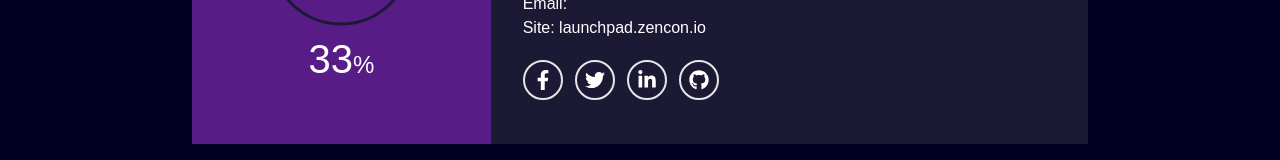
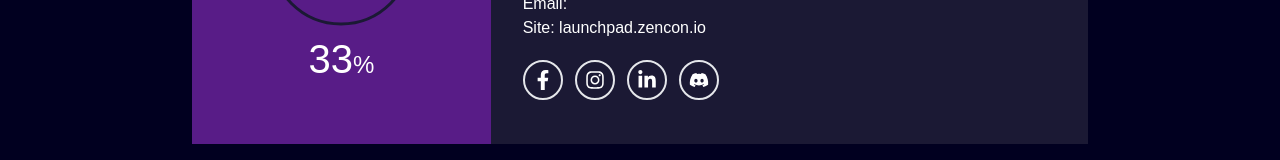
Before and after one commit to ZeniqDmcc/zencon-frontend-v2, a Next.js app: page /status in a window 1280 px wide. Shown: the part 336-496 px from the top of the page. Built offline with nearby package versions, Linux system fonts and the light colour scheme; no server answers.

Commit message:
chore: updating the social media links

```diff
--- a/components/ContactDetails/ContactDetails.jsx
+++ b/components/ContactDetails/ContactDetails.jsx
@@ -20,16 +20,24 @@
                 </div>
                 <div className="flex gap-3">
                     <div className="border-2 p-2 rounded-full">
-                    <svg fill="#fff" height="20" width="20" xmlns="http://www.w3.org/2000/svg" viewBox="0 0 320 512"><path d="M279.14 288l14.22-92.66h-88.91v-60.13c0-25.35 12.42-50.06 52.24-50.06h40.42V6.26S260.43 0 225.36 0c-73.22 0-121.08 44.38-121.08 124.72v70.62H22.89V288h81.39v224h100.17V288z" /></svg>
+                        <Link href="https://www.facebook.com/zenconhackathon">
+                            <svg fill="#fff" height="20" width="20" xmlns="http://www.w3.org/2000/svg" viewBox="0 0 320 512"><path d="M279.14 288l14.22-92.66h-88.91v-60.13c0-25.35 12.42-50.06 52.24-50.06h40.42V6.26S260.43 0 225.36 0c-73.22 0-121.08 44.38-121.08 124.72v70.62H22.89V288h81.39v224h100.17V288z" /></svg>
+                        </Link>
                     </div>
                     <div className="border-2 p-2 rounded-full">
-                    <svg fill="#fff" height="20" width="20" xmlns="http://www.w3.org/2000/svg" viewBox="0 0 512 512"><path d="M459.37 151.716c.325 4.548.325 9.097.325 13.645 0 138.72-105.583 298.558-298.558 298.558-59.452 0-114.68-17.219-161.137-47.106 8.447.974 16.568 1.299 25.34 1.299 49.055 0 94.213-16.568 130.274-44.832-46.132-.975-84.792-31.188-98.112-72.772 6.498.974 12.995 1.624 19.818 1.624 9.421 0 18.843-1.3 27.614-3.573-48.081-9.747-84.143-51.98-84.143-102.985v-1.299c13.969 7.797 30.214 12.67 47.431 13.319-28.264-18.843-46.781-51.005-46.781-87.391 0-19.492 5.197-37.36 14.294-52.954 51.655 63.675 129.3 105.258 216.365 109.807-1.624-7.797-2.599-15.918-2.599-24.04 0-57.828 46.782-104.934 104.934-104.934 30.213 0 57.502 12.67 76.67 33.137 23.715-4.548 46.456-13.32 66.599-25.34-7.798 24.366-24.366 44.833-46.132 57.827 21.117-2.273 41.584-8.122 60.426-16.243-14.292 20.791-32.161 39.308-52.628 54.253z" /></svg>
+                        <Link href="https://www.instagram.com/zencon.io/">
+                        <svg fill="#fff" height="20" width="20" xmlns="http://www.w3.org/2000/svg" viewBox="0 0 448 512"><path d="M224.1 141c-63.6 0-114.9 51.3-114.9 114.9s51.3 114.9 114.9 114.9S339 319.5 339 255.9 287.7 141 224.1 141zm0 189.6c-41.1 0-74.7-33.5-74.7-74.7s33.5-74.7 74.7-74.7 74.7 33.5 74.7 74.7-33.6 74.7-74.7 74.7zm146.4-194.3c0 14.9-12 26.8-26.8 26.8-14.9 0-26.8-12-26.8-26.8s12-26.8 26.8-26.8 26.8 12 26.8 26.8zm76.1 27.2c-1.7-35.9-9.9-67.7-36.2-93.9-26.2-26.2-58-34.4-93.9-36.2-37-2.1-147.9-2.1-184.9 0-35.8 1.7-67.6 9.9-93.9 36.1s-34.4 58-36.2 93.9c-2.1 37-2.1 147.9 0 184.9 1.7 35.9 9.9 67.7 36.2 93.9s58 34.4 93.9 36.2c37 2.1 147.9 2.1 184.9 0 35.9-1.7 67.7-9.9 93.9-36.2 26.2-26.2 34.4-58 36.2-93.9 2.1-37 2.1-147.8 0-184.8zM398.8 388c-7.8 19.6-22.9 34.7-42.6 42.6-29.5 11.7-99.5 9-132.1 9s-102.7 2.6-132.1-9c-19.6-7.8-34.7-22.9-42.6-42.6-11.7-29.5-9-99.5-9-132.1s-2.6-102.7 9-132.1c7.8-19.6 22.9-34.7 42.6-42.6 29.5-11.7 99.5-9 132.1-9s102.7-2.6 132.1 9c19.6 7.8 34.7 22.9 42.6 42.6 11.7 29.5 9 99.5 9 132.1s2.7 102.7-9 132.1z"/></svg>
+                        </Link>
                     </div>
                     <div className="border-2 p-2 rounded-full">
-                    <svg fill="#fff" height="20" width="20" xmlns="http://www.w3.org/2000/svg" viewBox="0 0 448 512"><path d="M100.28 448H7.4V148.9h92.88zM53.79 108.1C24.09 108.1 0 83.5 0 53.8a53.79 53.79 0 0 1 107.58 0c0 29.7-24.1 54.3-53.79 54.3zM447.9 448h-92.68V302.4c0-34.7-.7-79.2-48.29-79.2-48.29 0-55.69 37.7-55.69 76.7V448h-92.78V148.9h89.08v40.8h1.3c12.4-23.5 42.69-48.3 87.88-48.3 94 0 111.28 61.9 111.28 142.3V448z" /></svg>
+                        <Link href="https://www.linkedin.com/company/zencon-hackathon">
+                        <svg fill="#fff" height="20" width="20" xmlns="http://www.w3.org/2000/svg" viewBox="0 0 448 512"><path d="M100.28 448H7.4V148.9h92.88zM53.79 108.1C24.09 108.1 0 83.5 0 53.8a53.79 53.79 0 0 1 107.58 0c0 29.7-24.1 54.3-53.79 54.3zM447.9 448h-92.68V302.4c0-34.7-.7-79.2-48.29-79.2-48.29 0-55.69 37.7-55.69 76.7V448h-92.78V148.9h89.08v40.8h1.3c12.4-23.5 42.69-48.3 87.88-48.3 94 0 111.28 61.9 111.28 142.3V448z" /></svg>
+                        </Link>
                     </div>
                     <div className="border-2 p-2 rounded-full">
-                    <svg fill="#fff" height="20" width="20" xmlns="http://www.w3.org/2000/svg" viewBox="0 0 496 512"><path d="M165.9 397.4c0 2-2.3 3.6-5.2 3.6-3.3.3-5.6-1.3-5.6-3.6 0-2 2.3-3.6 5.2-3.6 3-.3 5.6 1.3 5.6 3.6zm-31.1-4.5c-.7 2 1.3 4.3 4.3 4.9 2.6 1 5.6 0 6.2-2s-1.3-4.3-4.3-5.2c-2.6-.7-5.5.3-6.2 2.3zm44.2-1.7c-2.9.7-4.9 2.6-4.6 4.9.3 2 2.9 3.3 5.9 2.6 2.9-.7 4.9-2.6 4.6-4.6-.3-1.9-3-3.2-5.9-2.9zM244.8 8C106.1 8 0 113.3 0 252c0 110.9 69.8 205.8 169.5 239.2 12.8 2.3 17.3-5.6 17.3-12.1 0-6.2-.3-40.4-.3-61.4 0 0-70 15-84.7-29.8 0 0-11.4-29.1-27.8-36.6 0 0-22.9-15.7 1.6-15.4 0 0 24.9 2 38.6 25.8 21.9 38.6 58.6 27.5 72.9 20.9 2.3-16 8.8-27.1 16-33.7-55.9-6.2-112.3-14.3-112.3-110.5 0-27.5 7.6-41.3 23.6-58.9-2.6-6.5-11.1-33.3 2.6-67.9 20.9-6.5 69 27 69 27 20-5.6 41.5-8.5 62.8-8.5s42.8 2.9 62.8 8.5c0 0 48.1-33.6 69-27 13.7 34.7 5.2 61.4 2.6 67.9 16 17.7 25.8 31.5 25.8 58.9 0 96.5-58.9 104.2-114.8 110.5 9.2 7.9 17 22.9 17 46.4 0 33.7-.3 75.4-.3 83.6 0 6.5 4.6 14.4 17.3 12.1C428.2 457.8 496 362.9 496 252 496 113.3 383.5 8 244.8 8zM97.2 352.9c-1.3 1-1 3.3.7 5.2 1.6 1.6 3.9 2.3 5.2 1 1.3-1 1-3.3-.7-5.2-1.6-1.6-3.9-2.3-5.2-1zm-10.8-8.1c-.7 1.3.3 2.9 2.3 3.9 1.6 1 3.6.7 4.3-.7.7-1.3-.3-2.9-2.3-3.9-2-.6-3.6-.3-4.3.7zm32.4 35.6c-1.6 1.3-1 4.3 1.3 6.2 2.3 2.3 5.2 2.6 6.5 1 1.3-1.3.7-4.3-1.3-6.2-2.2-2.3-5.2-2.6-6.5-1zm-11.4-14.7c-1.6 1-1.6 3.6 0 5.9 1.6 2.3 4.3 3.3 5.6 2.3 1.6-1.3 1.6-3.9 0-6.2-1.4-2.3-4-3.3-5.6-2z" /></svg>
+                        <Link href="https://discord.gg/YfM7ZZG5Wz">
+                            <svg fill="#fff" height="20" width="20" xmlns="http://www.w3.org/2000/svg" viewBox="0 0 640 512"><path d="M524.531,69.836a1.5,1.5,0,0,0-.764-.7A485.065,485.065,0,0,0,404.081,32.03a1.816,1.816,0,0,0-1.923.91,337.461,337.461,0,0,0-14.9,30.6,447.848,447.848,0,0,0-134.426,0,309.541,309.541,0,0,0-15.135-30.6,1.89,1.89,0,0,0-1.924-.91A483.689,483.689,0,0,0,116.085,69.137a1.712,1.712,0,0,0-.788.676C39.068,183.651,18.186,294.69,28.43,404.354a2.016,2.016,0,0,0,.765,1.375A487.666,487.666,0,0,0,176.02,479.918a1.9,1.9,0,0,0,2.063-.676A348.2,348.2,0,0,0,208.12,430.4a1.86,1.86,0,0,0-1.019-2.588,321.173,321.173,0,0,1-45.868-21.853,1.885,1.885,0,0,1-.185-3.126c3.082-2.309,6.166-4.711,9.109-7.137a1.819,1.819,0,0,1,1.9-.256c96.229,43.917,200.41,43.917,295.5,0a1.812,1.812,0,0,1,1.924.233c2.944,2.426,6.027,4.851,9.132,7.16a1.884,1.884,0,0,1-.162,3.126,301.407,301.407,0,0,1-45.89,21.83,1.875,1.875,0,0,0-1,2.611,391.055,391.055,0,0,0,30.014,48.815,1.864,1.864,0,0,0,2.063.7A486.048,486.048,0,0,0,610.7,405.729a1.882,1.882,0,0,0,.765-1.352C623.729,277.594,590.933,167.465,524.531,69.836ZM222.491,337.58c-28.972,0-52.844-26.587-52.844-59.239S193.056,219.1,222.491,219.1c29.665,0,53.306,26.82,52.843,59.239C275.334,310.993,251.924,337.58,222.491,337.58Zm195.38,0c-28.971,0-52.843-26.587-52.843-59.239S388.437,219.1,417.871,219.1c29.667,0,53.307,26.82,52.844,59.239C470.715,310.993,447.538,337.58,417.871,337.58Z"/></svg>
+                        </Link>
                     </div>
                 </div>
             </div>
```
